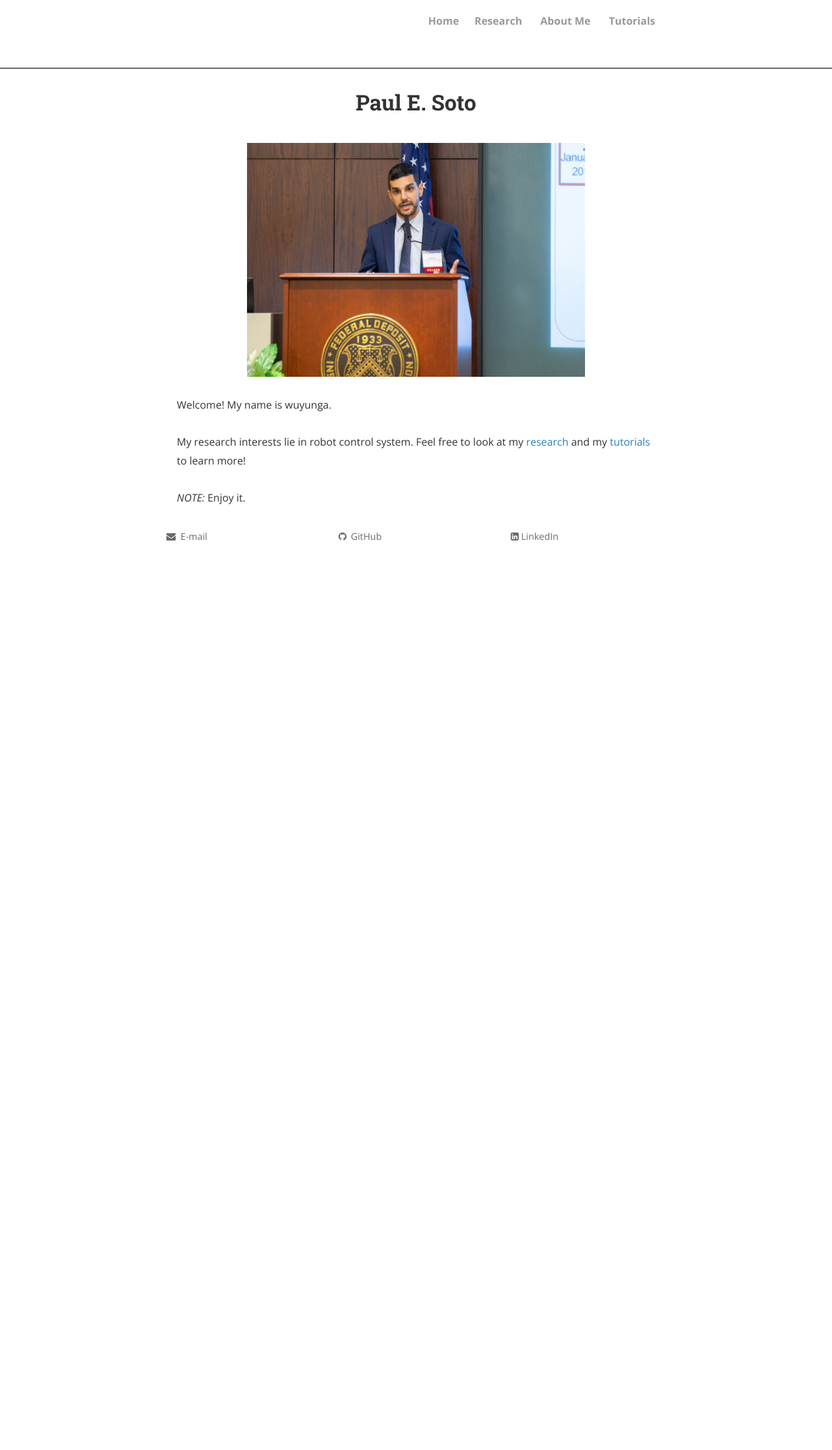
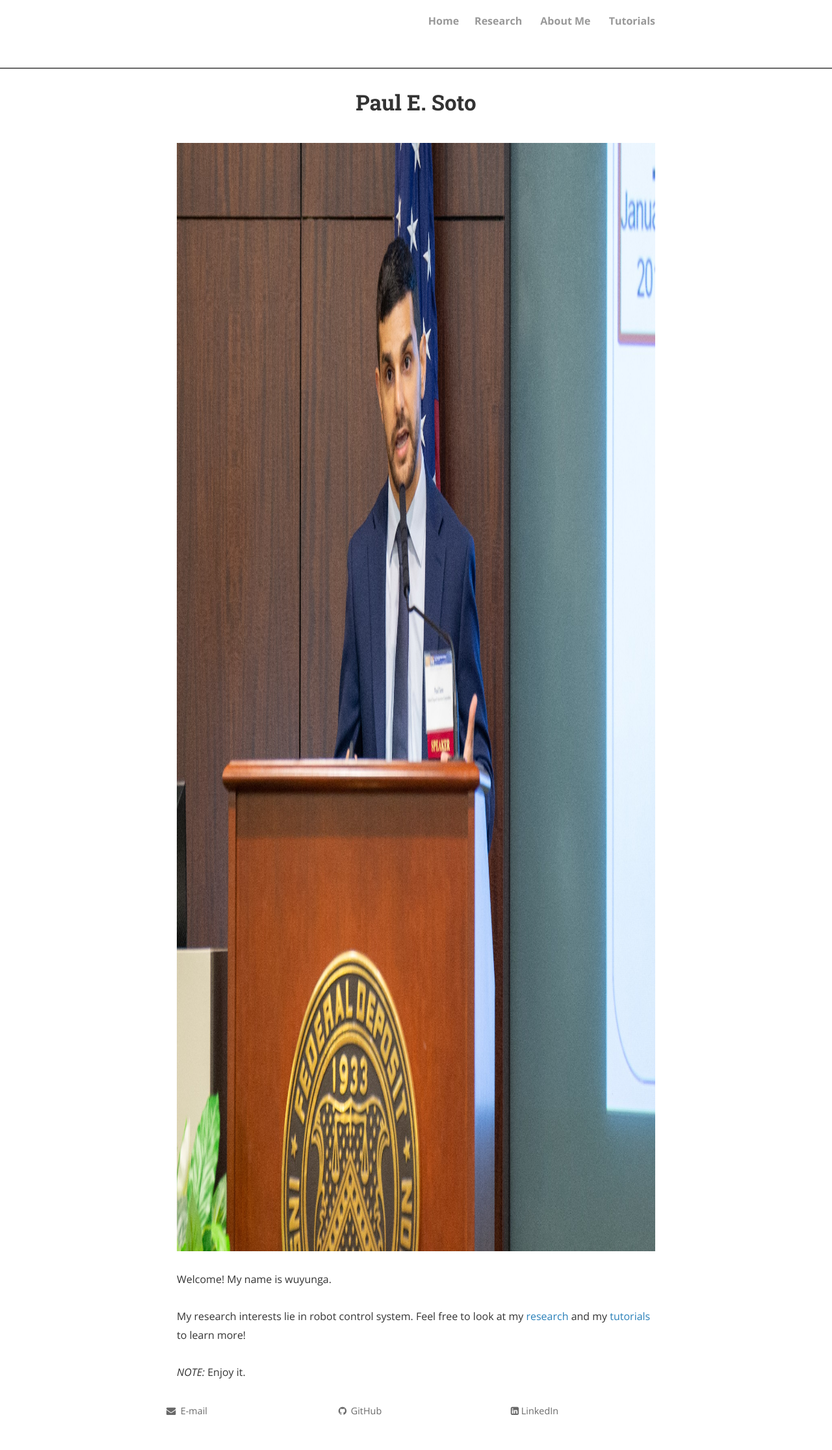
Before and after one commit to Yunga-Wu/Yunga-Wu.github.io, a Jekyll site: the page built from index.html, in a window 1280 px wide. Shown: the whole page at 65% size. Built offline with Jekyll 4.4.1, drawn with Linux system fonts in a browser that asks for light colours; nearby versions of some CDN libraries; comment, search, counter and statistics services are not loaded; a style sheet for code colours, icons or effects is not loaded; before the commit the page ends 900 px from its top, so only the background shows below that.

Commit message:
Update index.html

```diff
--- a/index.html
+++ b/index.html
@@ -13,7 +13,7 @@ title: Paul E. Soto
 </script>
 
 
-<img src="profile_picture.jpg" alt="Paul Soto pic" style="width:520px;height:360px;" title="Paul Soto"; algin="middle">
+<img src="profile_picture.jpg" alt="Yunga Wu pic" style="width:1279px;height:1706px;" title="Yunga Wu"; algin="middle">
 <br>
 Welcome! My name is wuyunga.
 
```
